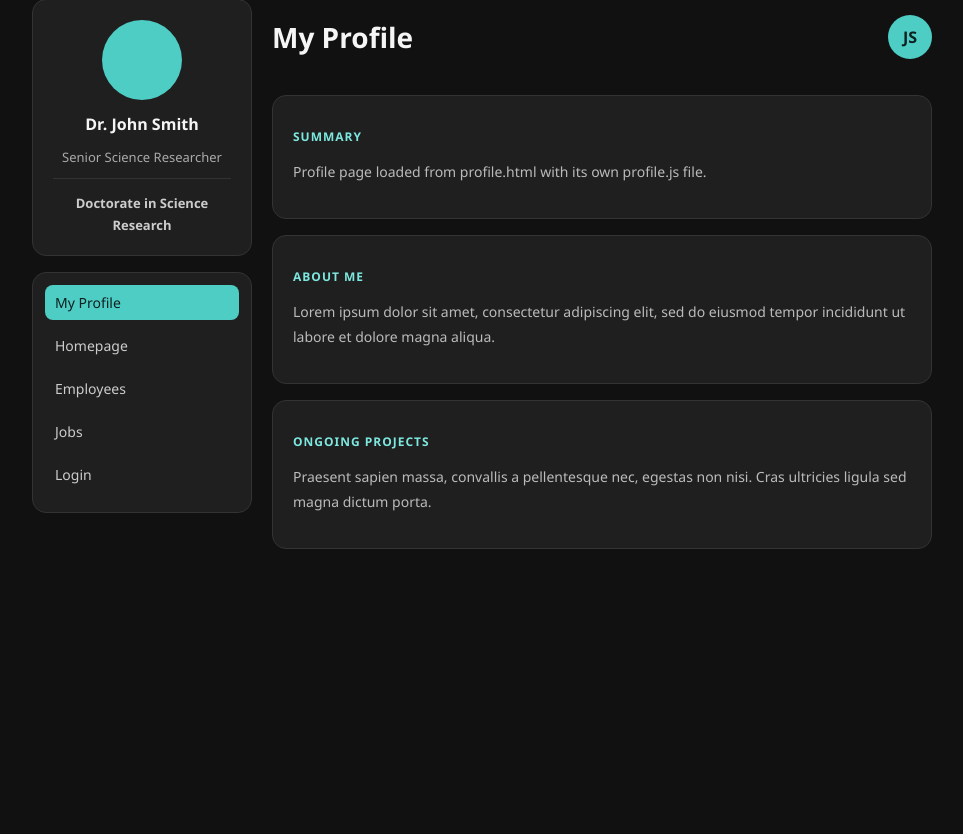
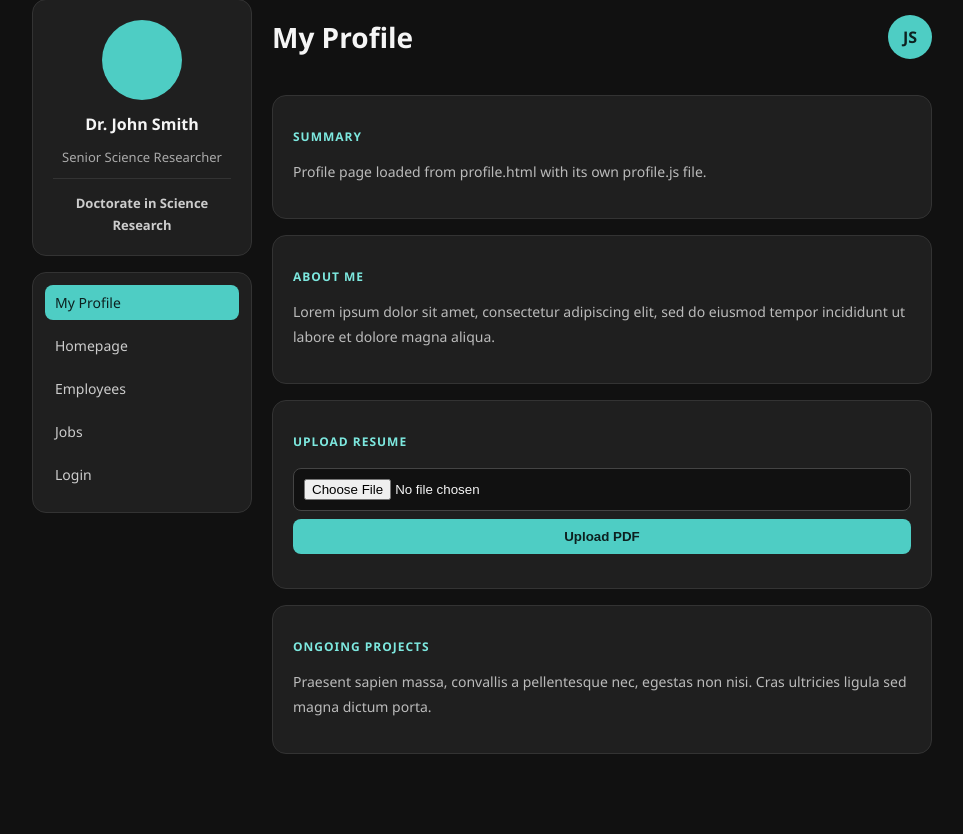
Before and after one commit to Max-Lenton/CSIT314-Employment-Program, a Flask app: page /profile in a window 1280 px wide. Shown: the part 118-952 px from the top of the page, without its empty margins (158-1121 px from the left). Before the commit the page ends 667 px from the top, so only its background shows below. Run offline with Flask 3, Linux system fonts and the light colour scheme.

Commit message:
added a local resume PDF upload
- Added "resume_path" column to db model
- Created "/upload_resume" flask route
- Added a multipart file upload to the profile UI
- Implemented form submission in profile.js
- Added error handling and ui status updated for the upload button

```diff
--- a/main.py
+++ b/main.py
@@ -1,5 +1,6 @@
 import os
-from flask import Flask, render_template
+from flask import Flask, render_template, request, jsonify
+from werkzeug.utils import secure_filename
 from extensions import db
 from models import Candidate, WorkExperience, Skill, Employer, JobPosting
 
@@ -8,6 +9,17 @@ app.config["SQLALCHEMY_DATABASE_URI"] = os.environ.get(
     "DATABASE_URL", "sqlite:///database.db"
 )
 app.config["SQLALCHEMY_TRACK_MODIFICATIONS"] = False
+
+#PDFs will be saved in the static folder
+UPLOAD_FOLDER = os.path.join('static', 'uploads', 'resumes')
+app.config['UPLOAD_FOLDER'] = UPLOAD_FOLDER
+
+#limiting to 5MB
+app.config['MAX_CONTENT_LENGTH'] = 5 * 1024 * 1024
+
+#obviously only if it exists
+os.makedirs(UPLOAD_FOLDER, exist_ok=True)
+
 
 db.init_app(app)
 
@@ -38,3 +50,23 @@ def browse_employees():
 @app.route("/jobs")
 def browse_jobs():
     return render_template("jobs.html")
+
+@app.route("/upload_resume", methods=['POST'])
+def upload_resume():
+    if 'resume' not in request.files:
+        return jsonify({"message": "No file uploaded"}), 400
+
+    file = request.files['resume']
+
+    if file.filename == '':
+        return jsonify({"message": "No selected file"}), 400
+
+    if file and file.filename and file.filename.endswith('.pdf'):
+        filename = secure_filename(str(file.filename))
+        filepath = os.path.join(app.config['UPLOAD_FOLDER'], filename)
+
+        file.save(filepath)
+
+        return jsonify({"message": "Resume successfully uploaded!"}), 200
+
+    return jsonify({"message": "Invalid file type. Please upload a PDF."}), 400
--- a/models.py
+++ b/models.py
@@ -27,6 +27,8 @@ class Candidate(db.Model):
     preferred_mode = db.Column(db.String(50))
     preferred_loc = db.Column(db.String(100))
     membership_type = db.Column(db.String(50))
+
+    resume_path = db.Column(db.String(255))
 
     work_experiences = db.relationship("WorkExperience", backref="candidate", lazy=True)
     skills = db.relationship("Skill", secondary=candidate_skill, backref="candidates")
--- a/static/js/profile.js
+++ b/static/js/profile.js
@@ -3,4 +3,41 @@ document.addEventListener('DOMContentLoaded', function () {
     if (summary) {
         summary.textContent = 'Profile page loaded from profile.html with its own profile.js file.';
     }
+    const uploadForm = document.getElementById('resume-upload-form');
+    if (uploadForm) {
+        uploadForm.addEventListener('submit', function(event) {
+            event.preventDefault();
+
+            const statusText = document.getElementById('upload-status');
+            const fileInput = document.getElementById('resume-file');
+
+            statusText.style.color = "#4ecdc4";
+            statusText.innerText = "Uploading...";
+
+            const formData = new FormData();
+            formData.append("resume", fileInput.files[0]);
+
+            fetch('/upload_resume', {
+                method: 'POST',
+                body: formData
+            })
+            .then(response => {
+                if (!response.ok) {
+                    throw response;
+                }
+                return response.json();
+            })
+            .then(data => {
+                statusText.style.color = "#4ecdc4";
+                statusText.innerText = data.message;
+
+                fileInput.value = "";
+            })
+            .catch(async (errorResponse) => {
+                const errorData = await errorResponse.json();
+                statusText.style.color = "#4ecdc4";
+                statusText.innerText = errorData.message || "An error occurred during upload.";
+            });
+        });
+    }
 });
--- a/templates/profile.html
+++ b/templates/profile.html
@@ -51,6 +51,16 @@
             </div>
 
             <div class="content-section">
+                <h3>Upload Resume</h3>
+                <form id="resume-upload-form" enctype="multipart/form-data">
+                    <input type="file" id="resume-file" name="resume" accept=".pdf" required>
+                    <button type="submit">Upload PDF</button>
+                </form>
+
+                <p id="upload-status" style="margin-top: 10px; font-weight: bold;"></p>
+            </div>
+
+            <div class="content-section">
                 <h3>Ongoing projects</h3>
                 <p>Praesent sapien massa, convallis a pellentesque nec, egestas non nisi. Cras ultricies ligula sed magna dictum porta.</p>
             </div>
```
